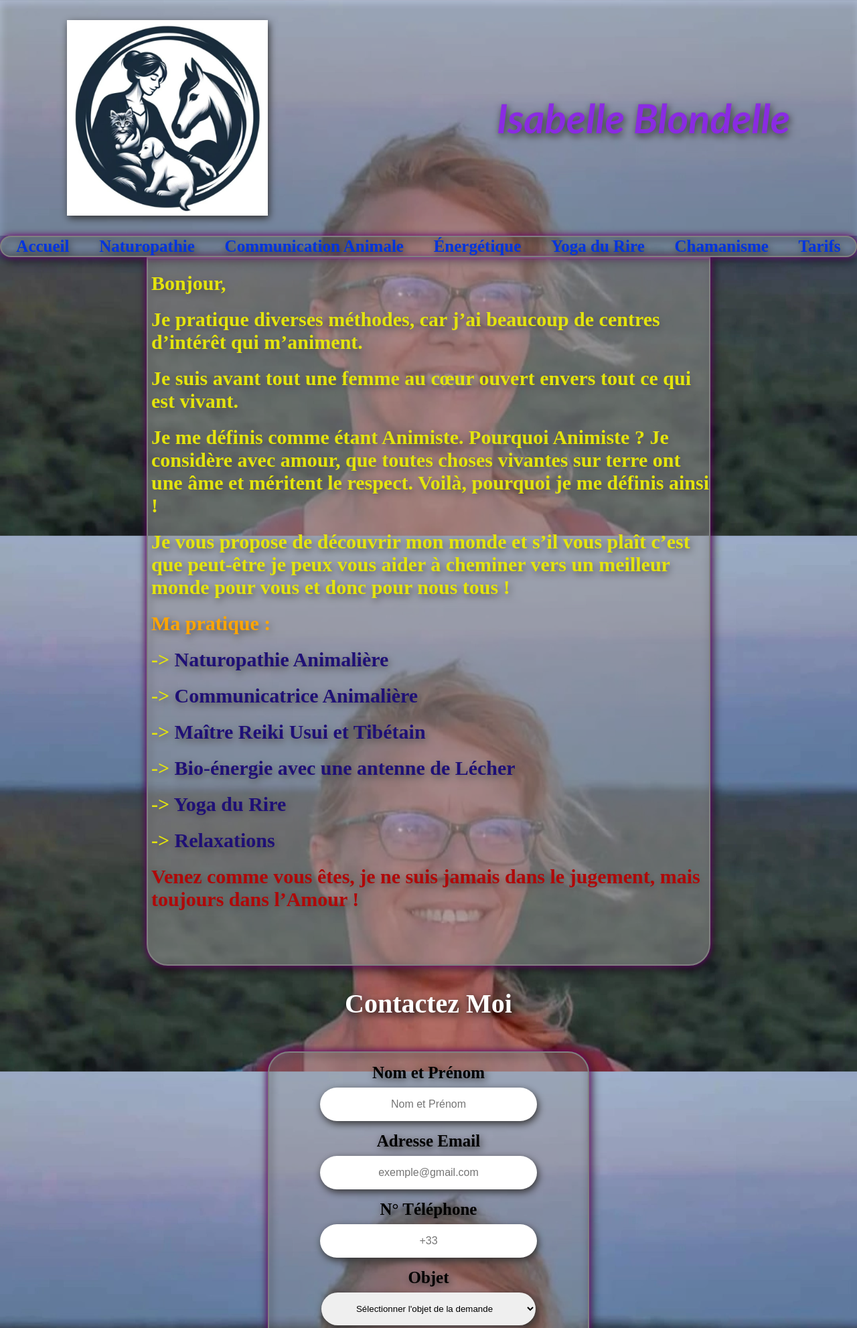
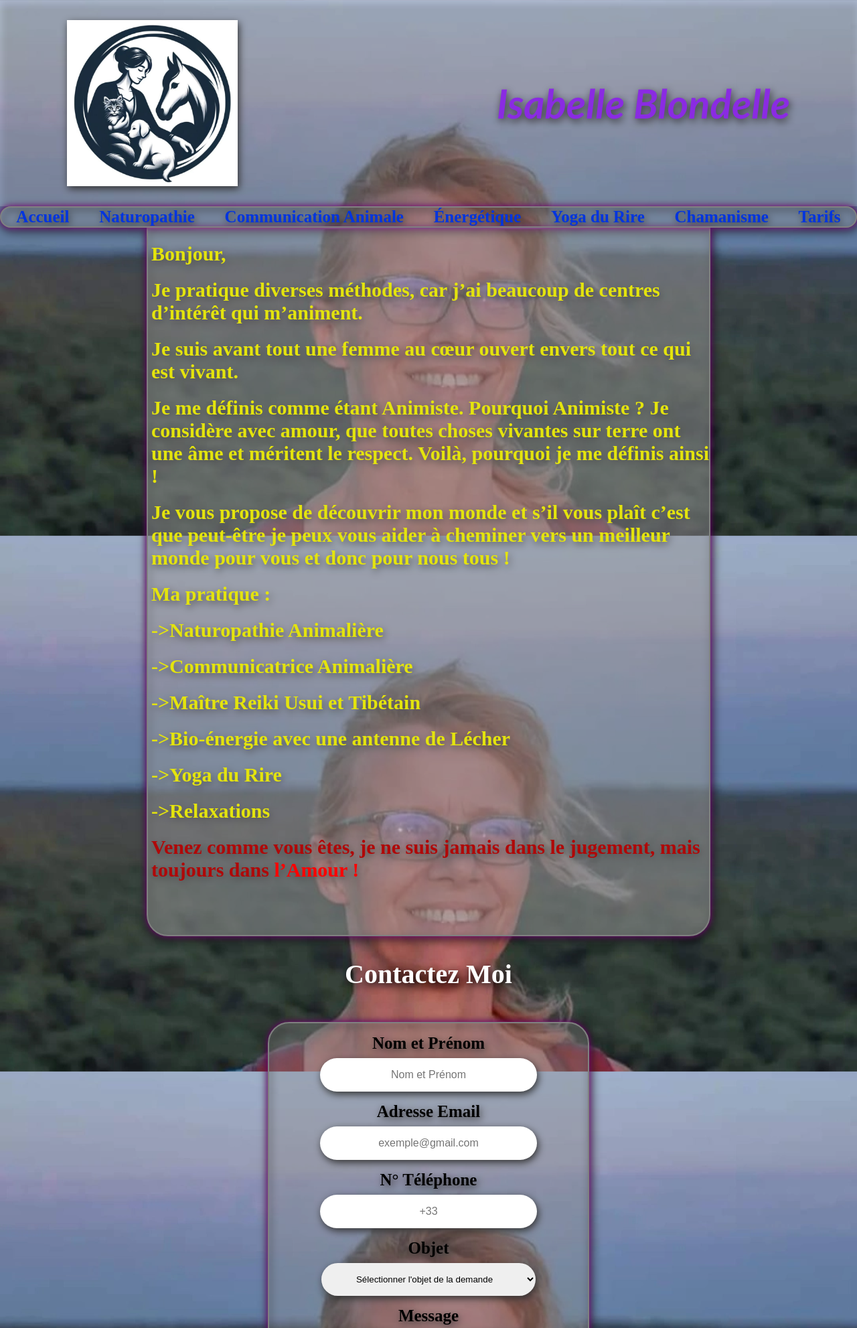
Before and after one commit to Estebann12/Isabelle-Blondelle2, a PHP site: page / in a window 1280 px wide. Shown: the top 1983 px of the page at 67% size. Run offline with PHP 8.4, Linux system fonts and the light colour scheme.

Commit message:
correctif colorimétrie + texte

```diff
--- a/assets/style.css
+++ b/assets/style.css
@@ -299,8 +310,8 @@ header{
 }
 .logo{
     position: relative;
-    max-width: 350px;
-    max-height: 350px;
+    max-width: 320px;
+    max-height: 320px;
 }
 
 body#accueil{
@@ -310,8 +321,10 @@ body#accueil{
     background-image: url(../assets/images/isasourire.webp);
     background-attachment: fixed;
     background-position: center;
-    background-size: cover;
+    background-size:cover;
     margin: 0;
+    padding: 0;
+    z-index: -10;
     height: fit-content;
     filter: drop-shadow(2px 4px 6px black);
 }
@@ -571,8 +596,8 @@ a{
         font-size: 60px;
     }
     .logo{
-        max-width: 300px;
-        max-height: 300px;
+        max-width: 255px;
+        max-height: 255px;
     }
 }
 @media (max-width:1200px){
--- a/index.html
+++ b/index.html
@@ -56,16 +56,16 @@
         <a>Je vous propose de découvrir mon monde et s’il vous plaît c’est que peut-être je peux vous aider à cheminer vers un meilleur monde pour vous et donc pour nous tous !</a>
 
 
-        <a span style="color:orange">Ma pratique :</a>
-          <a>-> <span style="color:rgb(31, 16, 118)">Naturopathie Animalière</span></a>
-          <a>-> <span style="color:rgb(31, 16, 118)">Communicatrice Animalière</span></a>
-          <a>-> <span style="color:rgb(31, 16, 118)">Maître Reiki Usui et Tibétain</span></a>
-          <a>-> <span style="color:rgb(31, 16, 118)">Bio-énergie avec une antenne de Lécher</span></a>
-          <a>-> <span style="color:rgb(31, 16, 118)">Yoga du Rire</span></a>
-          <a>-> <span style="color:rgb(31, 16, 118)">Relaxations</span></a>
+        <a>Ma pratique :</a>
+          <a>->Naturopathie Animalière</a>
+          <a>->Communicatrice Animalière</a>
+          <a>->Maître Reiki Usui et Tibétain</a>
+          <a>->Bio-énergie avec une antenne de Lécher</a>
+          <a>->Yoga du Rire</a>
+          <a>->Relaxations</a>
 
 
-          <a span style="color:rgb(176, 8, 8)"> Venez comme vous êtes, je ne suis jamais dans le jugement, mais toujours dans l’Amour !</a>
+          <a span style="color:rgb(176, 8, 8)"> Venez comme vous êtes, je ne suis jamais dans le jugement, mais toujours dans <span style="color:red">l’Amour  !</span></a>
       </div>
 
     </section>
--- a/pages/chamanisme.html
+++ b/pages/chamanisme.html
@@ -46,8 +46,8 @@
   <section id="texte">
     <div class="chamanisme">
       <h2>Pratiquante en Chamanisme
-        Soins et séances chamaniques
-        Individuels ou en groupe</h2>
+        soins et séances chamaniques
+        individuel ou en groupe</h2>
 
 
 <a>Laissez-vous transporter au son du tambour, de son chant, de ses vibrations pour voyager au cœur de votre univers et y trouver les réponses à vos besoins du moment.</a>
--- a/pages/tarifs.html
+++ b/pages/tarifs.html
@@ -43,7 +43,7 @@
     <a href=".\tarifs.html">Tarifs</a>
   </div>
   </section>
-    <section class="tarifs-color" id="texte">
+    <section class="tarifs-color" id="textetarifs">
       <div class="tarifs">
       <a>✨Vous vous sentez frustré de ne pas bien communiquer avec votre animal, ou avez-vous peur de ne pas bien le comprendre ?"
 
```
Also changed, not shown: other parts of assets/style.css (+27 -4 lines), pages/communicationanimale.html (+6 -5 lines), pages/naturopathie.html (+5 -10 lines).
